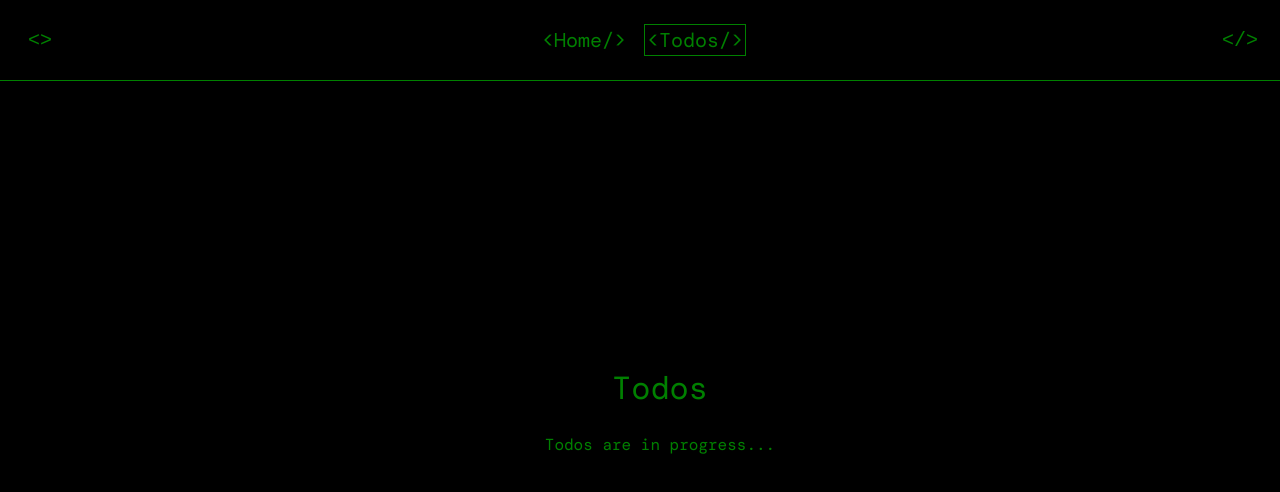
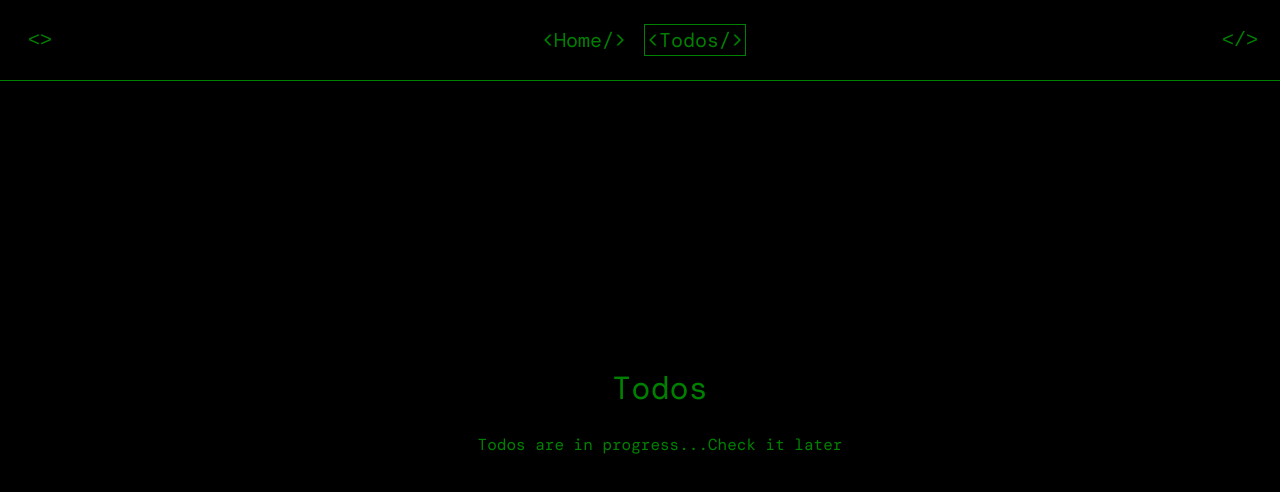
Before and after one commit to YazikovXIII/my-playground-client, a React (Vite) app: page /todos in a window 1280 px wide. Shown: the top 492 px of the page. Built offline with nearby package versions, Linux system fonts and the light colour scheme; a web font is replaced by a local one.

Commit message:
Update Todos.jsx

```diff
--- a/src/pages/Todos.jsx
+++ b/src/pages/Todos.jsx
@@ -2,6 +2,6 @@ import { Description } from "../components/Description/Description";
 
 export const Todos = () => {
   const header = "Todos";
-  const text = "Todos are in progress...";
+  const text = "Todos are in progress...Check it later";
   return <Description headertext={header} partext={text} />;
 };
```
